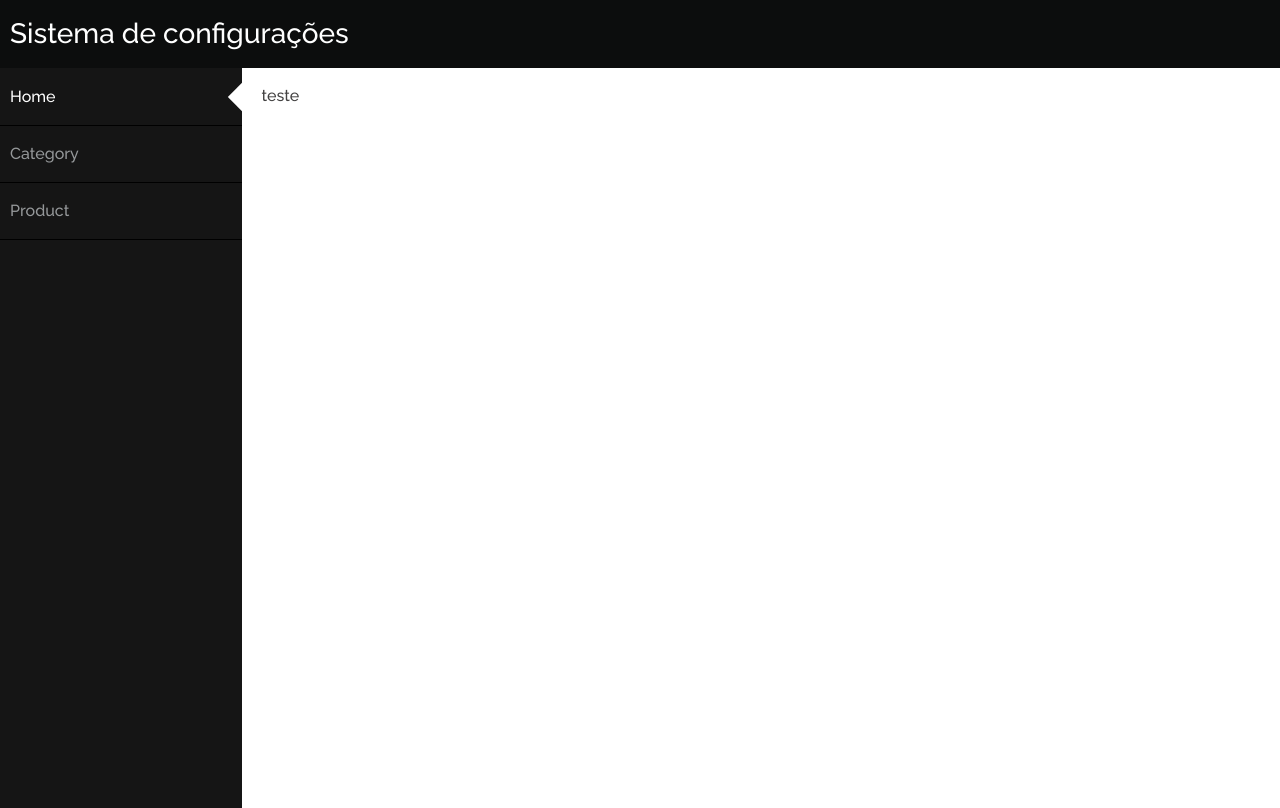
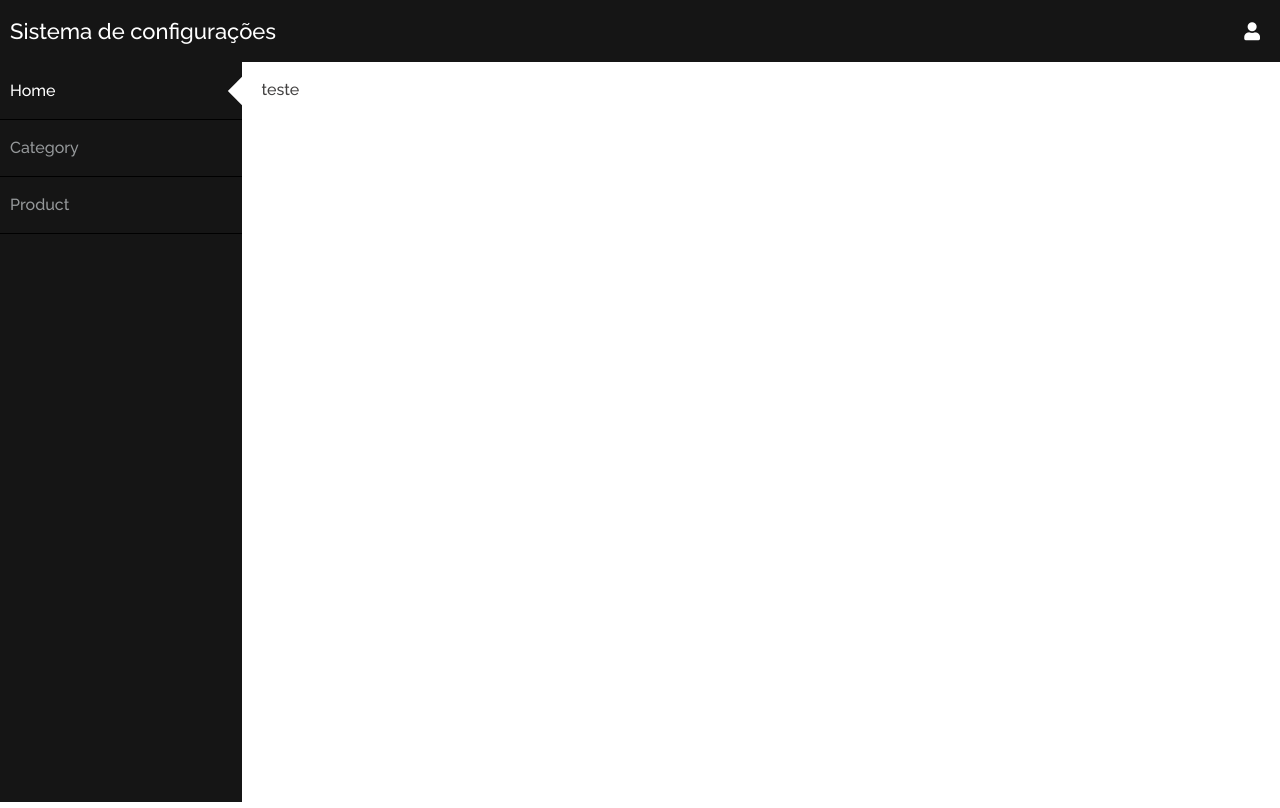
Before and after one commit to icastro085/mtrade-dashboard, a React app: page / in a window 1280 px wide. Built offline with nearby package versions, Linux system fonts and the light colour scheme.

Commit message:
feat: creating header component

```diff
--- a/src/Header.js
+++ b/src/Header.js
@@ -4,6 +4,12 @@ export default function Header() {
   return (
     <header className="header">
       <a href="/#/">Sistema de configurações</a>
+
+      <div className="options">
+        <div className="user">
+          <i className="fas fa-user" />
+        </div>
+      </div>
     </header>
   );
 }
--- a/src/scss/container.scss
+++ b/src/scss/container.scss
@@ -1,12 +1,24 @@
 .header {
-  font-size: 28px;
-  padding: 20px 10px;
-  background-color: #0c0d0d;
+  display: flex;
+  justify-content: space-between;
+  align-items: center;
+  font-size: 22px;
+  padding: 20px 20px 20px 10px;
+  background-color: #151515;
   color: #fff;
 
   * {
     text-decoration: none;
     color: #fff;
+  }
+
+  .options {
+    font-size: 18px;
+
+    .user {
+      width: 100px;
+      text-align: right;
+    }
   }
 }
 
```
